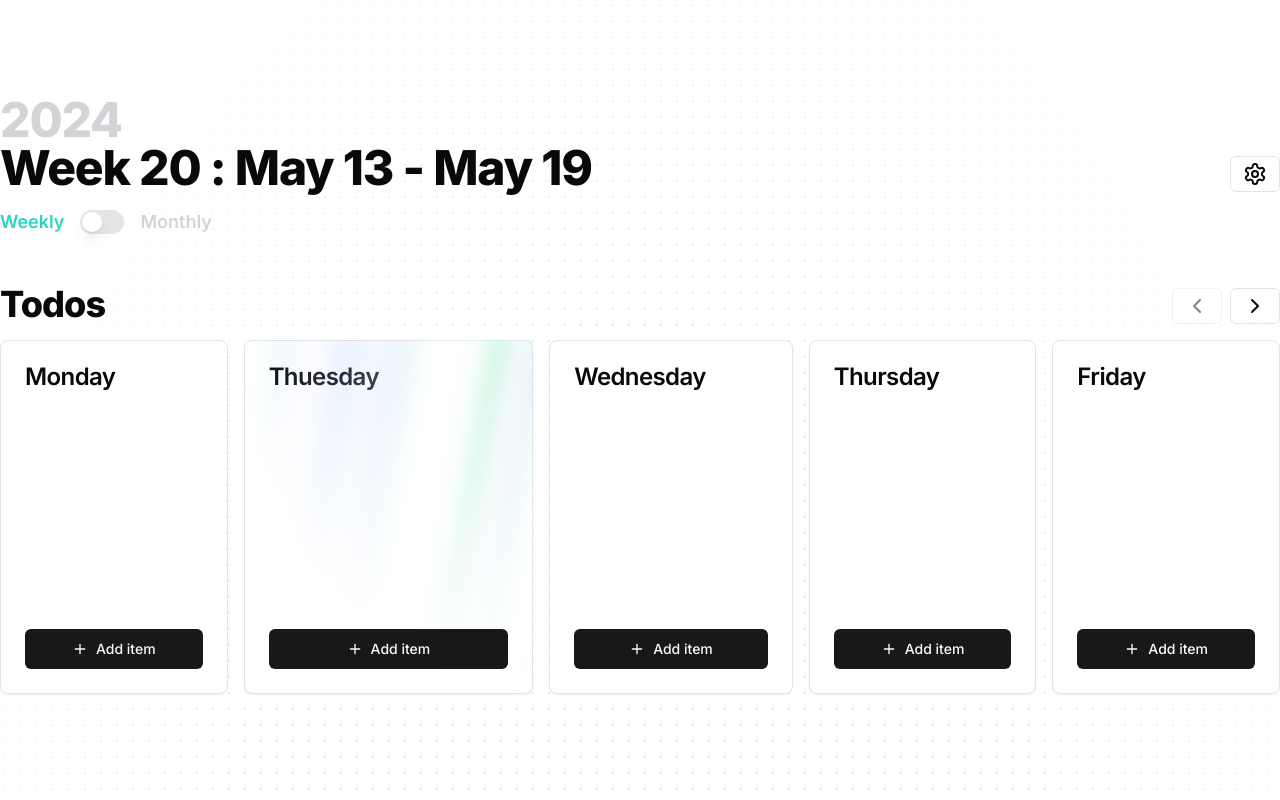
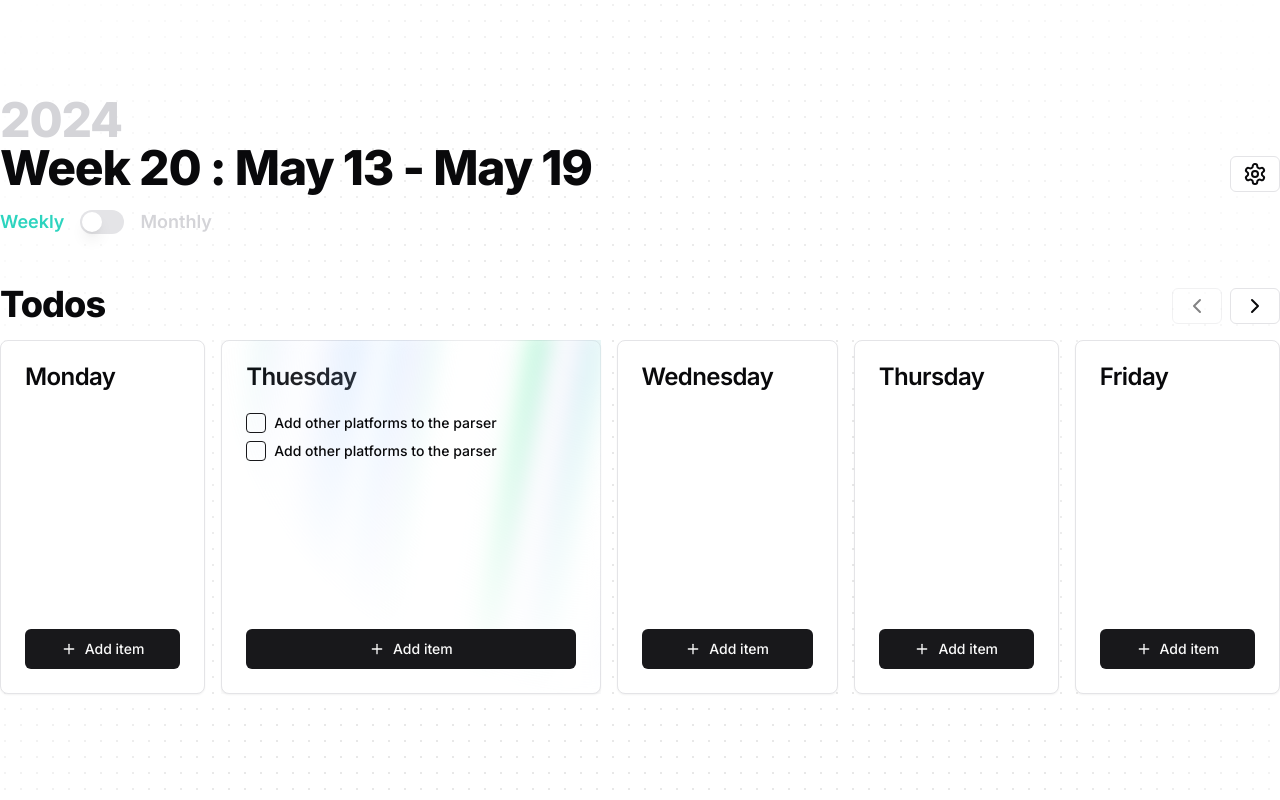
Before and after one commit to lnk00/Template-saas, a Next.js app: page / in a window 1280 px wide. Shown: the top 800 px of the page. Built offline with nearby package versions, Linux system fonts and the light colour scheme.

Commit message:
add todo item

```diff
--- /dev/null
+++ b/components/todo-item.tsx
@@ -0,0 +1,17 @@
+import { Checkbox } from "./ui/checkbox";
+
+export function TodoItem() {
+  return (
+    <div className="items-center flex space-x-2">
+      <Checkbox id="terms1" />
+      <div className="grid gap-1.5 leading-none">
+        <label
+          htmlFor="terms1"
+          className="text-sm font-medium leading-none peer-disabled:cursor-not-allowed peer-disabled:opacity-70"
+        >
+          Add other platforms to the parser
+        </label>
+      </div>
+    </div>
+  );
+}
--- a/components/todo.tsx
+++ b/components/todo.tsx
@@ -9,6 +9,7 @@
   CardTitle,
 } from "./ui/card";
 import { cn } from "@/lib/utils";
+import { TodoItem } from "./todo-item";
 
 type Props = {
   title: string;
@@ -25,7 +26,10 @@
             <CardTitle>{props.title}</CardTitle>
           </CardHeader>
           <CardContent>
-            <p className="h-48"></p>
+            <div className="flex flex-col h-48 gap-2">
+              <TodoItem />
+              <TodoItem />
+            </div>
           </CardContent>
           <CardFooter>
             <Button className="w-full">
@@ -43,7 +47,7 @@
             <CardTitle>{props.title}</CardTitle>
           </CardHeader>
           <CardContent>
-            <p className="h-48"></p>
+            <div className="flex flex-row h-48"></div>
           </CardContent>
           <CardFooter>
             <Button className="w-full">
--- /dev/null
+++ b/components/ui/checkbox.tsx
@@ -0,0 +1,30 @@
+"use client";
+
+import * as React from "react";
+import * as CheckboxPrimitive from "@radix-ui/react-checkbox";
+import { Check } from "lucide-react";
+
+import { cn } from "@/lib/utils";
+
+const Checkbox = React.forwardRef<
+  React.ElementRef<typeof CheckboxPrimitive.Root>,
+  React.ComponentPropsWithoutRef<typeof CheckboxPrimitive.Root>
+>(({ className, ...props }, ref) => (
+  <CheckboxPrimitive.Root
+    ref={ref}
+    className={cn(
+      "peer h-5 w-5 shrink-0 rounded-sm border border-primary ring-offset-background focus-visible:outline-none focus-visible:ring-2 focus-visible:ring-ring focus-visible:ring-offset-2 disabled:cursor-not-allowed disabled:opacity-50 data-[state=checked]:bg-primary data-[state=checked]:text-primary-foreground",
+      className,
+    )}
+    {...props}
+  >
+    <CheckboxPrimitive.Indicator
+      className={cn("flex items-center justify-center text-current")}
+    >
+      <Check className="h-4 w-4" />
+    </CheckboxPrimitive.Indicator>
+  </CheckboxPrimitive.Root>
+));
+Checkbox.displayName = CheckboxPrimitive.Root.displayName;
+
+export { Checkbox };
--- a/package.json
+++ b/package.json
@@ -9,6 +9,7 @@
     "lint": "next lint"
   },
   "dependencies": {
+    "@radix-ui/react-checkbox": "^1.0.4",
     "@radix-ui/react-scroll-area": "^1.0.5",
     "@radix-ui/react-slot": "^1.0.2",
     "@radix-ui/react-switch": "^1.0.3",
```
Also changed, not shown: 1 other file (tests, documents, lock files or other folders).
